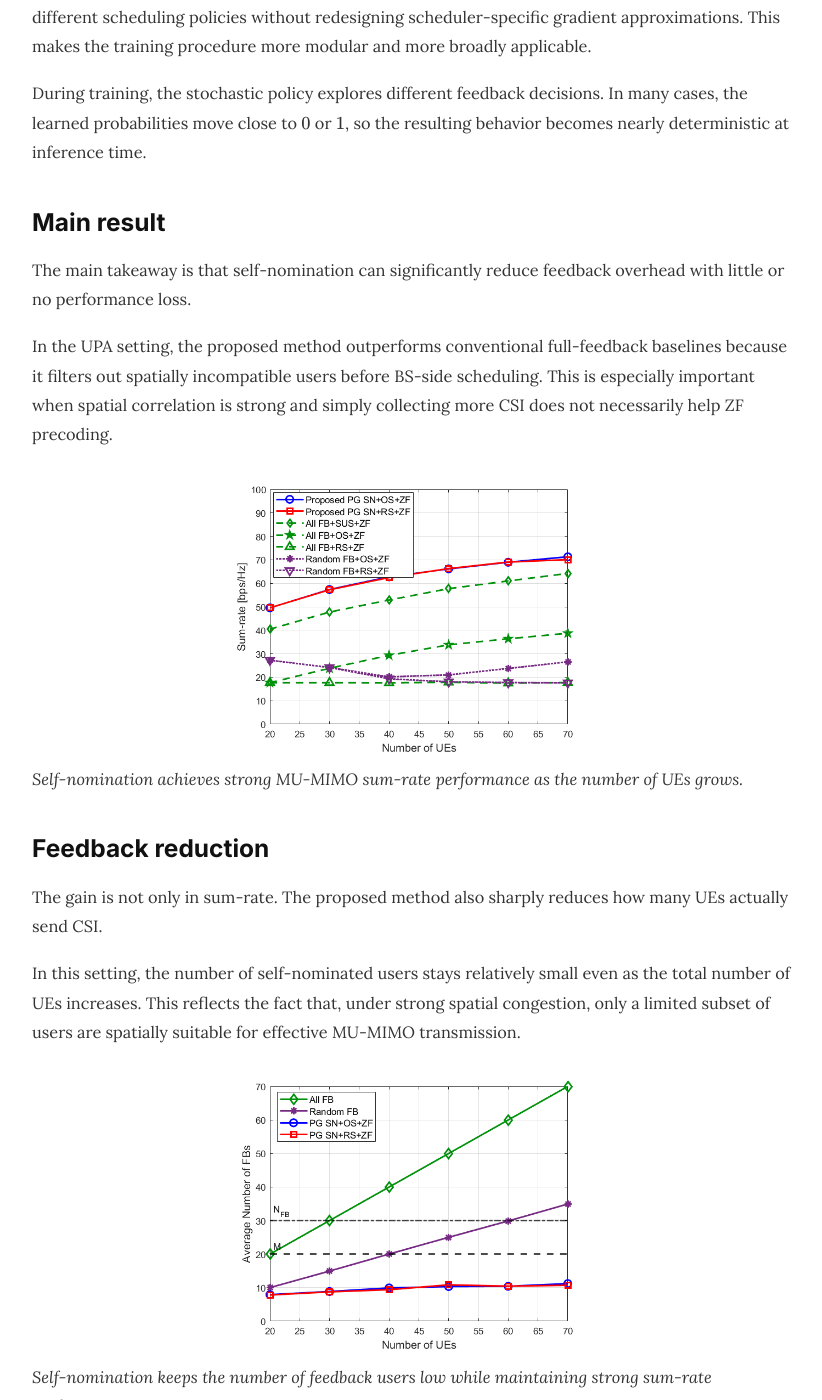
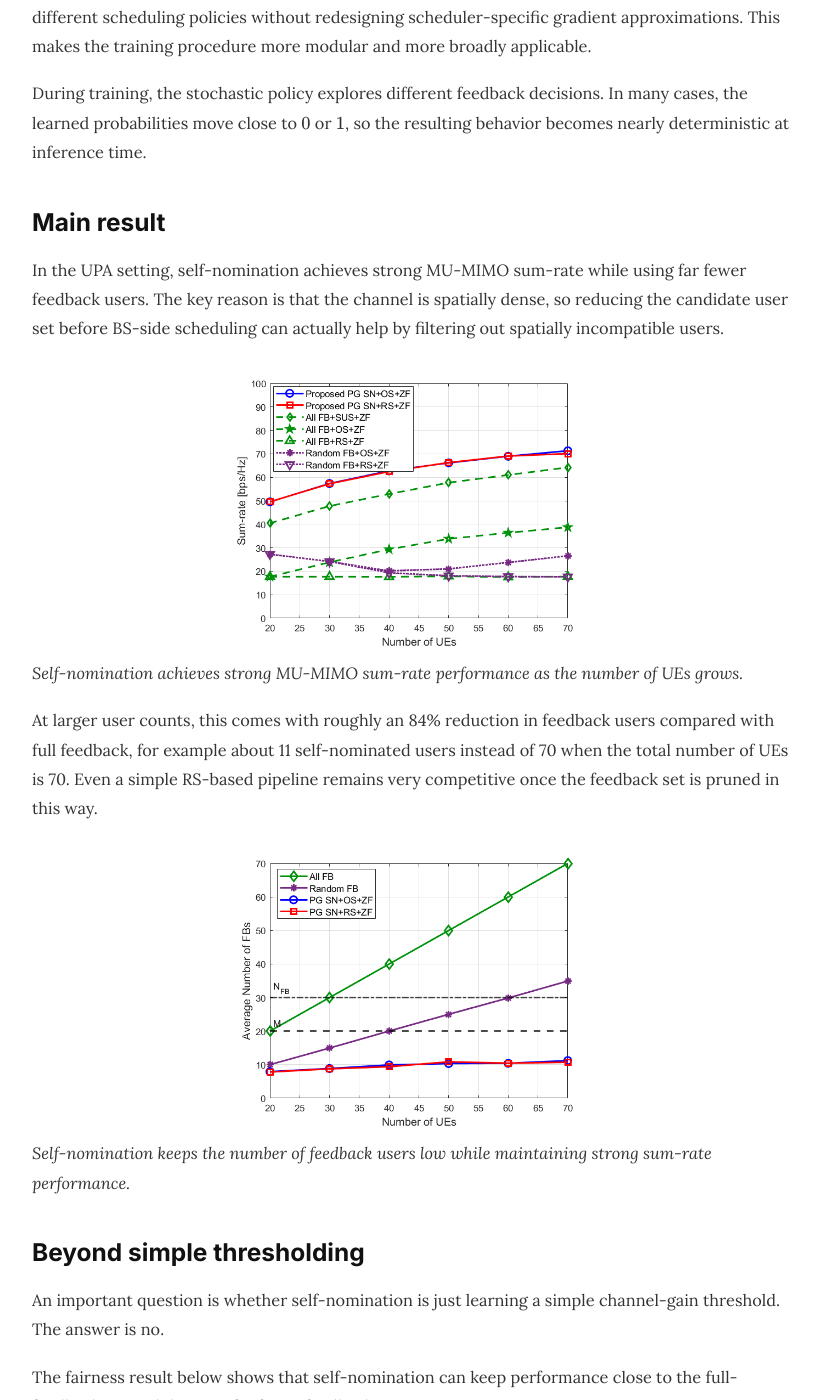
Before and after one commit to Ju-seong/Ju-seong.github.io, a Jekyll site: the page built from _posts/2026-04-08-self-nomination.md, in a window 1280 px wide and 1400 px high, scrolled down 2453 px. Shown: the whole window, without its empty margins (178-1000 px from the left). Built offline with Jekyll 4.4.1, drawn with Linux system fonts in a browser that asks for light colours; some of the changed text lies outside the part shown.

Commit message:
Simplify main result section in self-nomination post

```diff
--- a/_posts/2026-04-08-self-nomination.md
+++ b/_posts/2026-04-08-self-nomination.md
@@ -91,9 +91,7 @@ During training, the stochastic policy explores different feedback decisions. In
 
 ## Main result
 
-The main takeaway is that self-nomination can significantly reduce feedback overhead with little or no performance loss.
-
-In the UPA setting, the proposed method outperforms conventional full-feedback baselines because it filters out spatially incompatible users before BS-side scheduling. This is especially important when spatial correlation is strong and simply collecting more CSI does not necessarily help ZF precoding.
+In the UPA setting, self-nomination achieves strong MU-MIMO sum-rate while using far fewer feedback users. The key reason is that the channel is spatially dense, so reducing the candidate user set before BS-side scheduling can actually help by filtering out spatially incompatible users.
 
 <div style="text-align: center;">
   <img src="{{ '/assets/img/posts/self-nomination/fig3.png' | relative_url }}" alt="Sum-rate versus number of UEs in the UPA setting" style="width: 4in; max-width: 100%; height: auto;">
@@ -101,19 +99,13 @@ In the UPA setting, the proposed method outperforms conventional full-feedback b
 
 *Self-nomination achieves strong MU-MIMO sum-rate performance as the number of UEs grows.*
 
-## Feedback reduction
-
-The gain is not only in sum-rate. The proposed method also sharply reduces how many UEs actually send CSI.
-
-In this setting, the number of self-nominated users stays relatively small even as the total number of UEs increases. This reflects the fact that, under strong spatial congestion, only a limited subset of users are spatially suitable for effective MU-MIMO transmission.
+At larger user counts, this comes with roughly an 84% reduction in feedback users compared with full feedback, for example about 11 self-nominated users instead of 70 when the total number of UEs is 70. Even a simple RS-based pipeline remains very competitive once the feedback set is pruned in this way.
 
 <div style="text-align: center;">
   <img src="{{ '/assets/img/posts/self-nomination/fig4.png' | relative_url }}" alt="Average number of self-nominated users in the UPA setting" style="width: 4in; max-width: 100%; height: auto;">
 </div>
 
 *Self-nomination keeps the number of feedback users low while maintaining strong sum-rate performance.*
-
-This is useful not only for uplink resource savings, but also for UE energy savings, since non-nominating users can remain silent.
 
 ## Beyond simple thresholding
 
```
